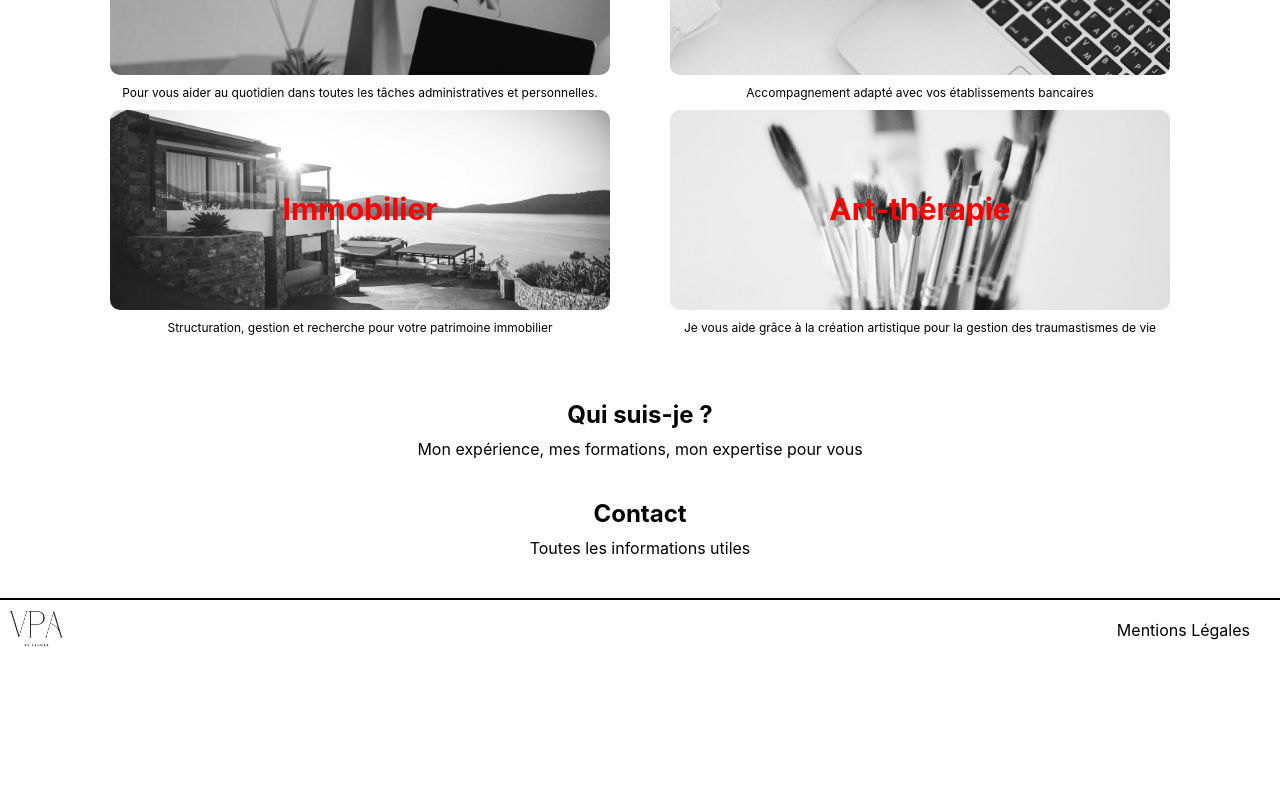
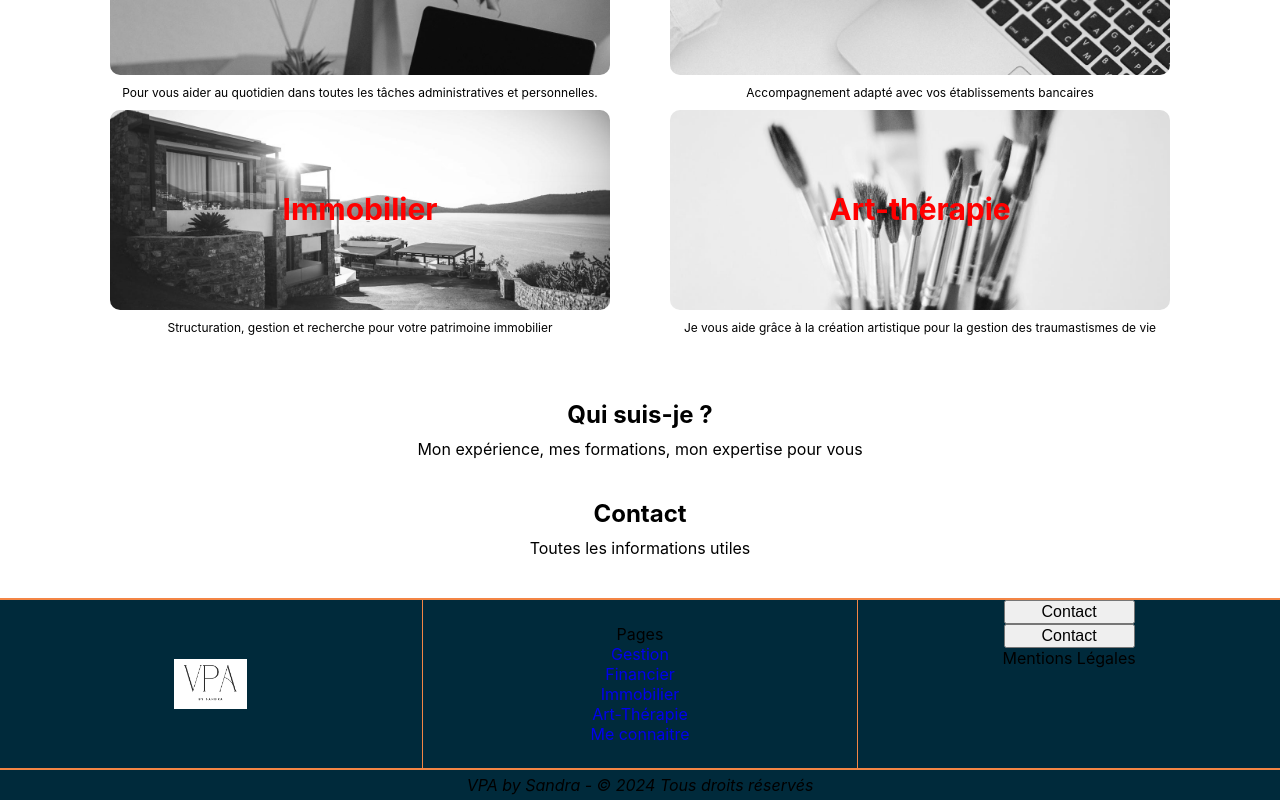
Before and after one commit to JeremyPromsy/SandraPro, a React (Create React App) app in the folder frontsandra/: page / in a window 1280 px wide. Shown: the part 361-1161 px from the top of the page. Before the commit the page ends 1021 px from the top, so only its background shows below. Built offline with nearby package versions, Linux system fonts and the light colour scheme.

Commit message:
Avancement du site

```diff
--- a/frontsandra/src/components/Footer.jsx
+++ b/frontsandra/src/components/Footer.jsx
@@ -7,13 +7,52 @@ import logo from "../assets/VPA-Logo.png"
 function Footer() {
     return (
         <div className="footer">
+            <div className="footerHaut">
+            <div className="footerGauche">
                 <NavLink to="/">
-                    <img className="logoFooter"
-                    src= {logo}
-                    alt ="logo LaFamicale" />
+                    <img className="logoFooter" src= {logo} alt ="logo LaFamicale" />
                 </NavLink>
-            <div className="nav-linksFooter">
-                <Link to="/mentionslégales">Mentions Légales</Link>
+            </div>
+            <div className="footerMilieu">
+                <ul className="navLinksFooterMid">
+                    Pages
+                    <li className="nav-links-footer nav-links-footer1">
+                    <NavLink to="/Gestion">Gestion</NavLink>
+                    </li>
+                    <li className="nav-links-footer nav-links-footer2">
+                    <NavLink to="/financier">Financier</NavLink>
+                    </li>
+                    <li className="nav-links-footer nav-links-footer3">
+                    <NavLink to="/immobilier">Immobilier</NavLink>
+                    </li>
+                    <li className="nav-links-footer nav-links-footer4">
+                    <NavLink to="/art-thérapie">Art-Thérapie</NavLink>
+                    </li>
+                    <li className="nav-links-footer nav-links-footer5">
+                    <NavLink to="/informations">Me connaitre</NavLink>
+                    </li>
+                </ul>
+            </div>
+            <div className="footerDroit">
+                <div className="nav-linksFooter">
+                    <div className="footerBoutonContact">
+                        <button className="nav-links-footer nav-links-footer6">
+                            <NavLink to="/contact">Contact</NavLink>
+                        </button>
+                    </div>
+                    <div className="footerBoutonLinkedin">
+                        <button className="nav-links-footer nav-links-footer7">
+                            <NavLink to="/contact">Contact</NavLink>
+                        </button>
+                    </div>
+                    <div className="footerMentions">
+                        <Link to="/mentionslégales">Mentions Légales</Link>
+                    </div>
+                </div>
+            </div>
+            </div>
+            <div className="footerBas">
+                VPA by Sandra - © 2024 Tous droits réservés
             </div>
         </div>
     )
--- a/frontsandra/src/styles/description.css
+++ b/frontsandra/src/styles/description.css
@@ -17,7 +17,9 @@
     font-size: 20px;
     box-shadow: 0px 5px 10px 0px rgb(0 0 0 / 10%);
     height: 70px;
-    background-color: orange;
+    border-radius: 20px;
+    background-color: #f38545;
+    color: white;
     display: flex;
     justify-content: center;
     align-items: center;
--- a/frontsandra/src/styles/footer.css
+++ b/frontsandra/src/styles/footer.css
@@ -1,16 +1,66 @@
 .footer {
     display: flex;
     justify-content: space-between;
+    flex-direction: column;
     align-items: center;
     text-align: center;
-    color: white;
-    height: 60px;
-    border-top: 2px black solid;
+    border-top: 2px #f38545 solid;
+    background-color: #002A3B;
+    height: 200px;
+}
+
+.footerHaut{
+    display: flex;
+    justify-content: space-between;
+    width: 100%;
+    height: 90%;
+}
+
+.footerGauche {
+    display: flex;
+    justify-content: center;
+    align-items: center;
+    width: 33%;
 }
 
 .logoFooter {
     height: 50px;
     padding-top: 5px;
+}
+
+.footerMilieu {
+    display: flex;
+    justify-content: center;
+    align-items: center;
+    width: 34%;
+    margin:0;
+    padding: 0;
+    border-left: 1px #f38545  solid ;
+    border-right: 1px #f38545 solid;
+}
+
+.navLinksFooterMid {
+    margin:0;
+    padding: 0;
+}
+
+.nav-links-footer {
+    list-style: none;
+    text-decoration: none;
+    color: black;
+}
+
+.footerDroit {
+    display: flex;
+    justify-content: center;
+    width: 33%;
+}
+
+.footerBas{
+    border-top: 2px solid #f38545;
+    padding: 5px 0;
+    width: 100%;
+    font-style: italic;
 }
 
 .nav-linksFooter a {
@@ -19,6 +69,8 @@
     padding: 0 30px;
     font-size: 16px;
 }
+
+
 
 @media (max-width: 375px) {
     .footer {
--- a/frontsandra/src/styles/nav.css
+++ b/frontsandra/src/styles/nav.css
@@ -1,5 +1,5 @@
 .header {
-  background: green;
+  background: #002A3B;
   height: 100px;
   position: sticky;
   width: 100%;
@@ -8,7 +8,6 @@
 }
 
 .navLogo {
-  background: green;
   display: flex;
   align-items: center;
   justify-content: space-between;
@@ -28,6 +27,7 @@
 
 .logoNav {
   text-align: center;
+  padding: 0 20px 0 10px;
 }
 
 .logo-img{
@@ -54,8 +54,12 @@
 
 .nav-links6{
   border-radius: 20px;
-  background-color: orange;
+  background-color: #f38545 ;
   border: none;
+}
+
+.nav-links {
+  padding: 0 5px;
 }
 
 .nav-links a {
@@ -69,5 +73,6 @@
 .nav-links a.active,
 .nav-links a:hover,
 .nav-links a:focus {
-    background-color: #555;
+    background-color: #f38545 ;
+    border-radius: 20px;
 }
--- a/frontsandra/src/styles/savoirplus.css
+++ b/frontsandra/src/styles/savoirplus.css
@@ -15,6 +15,6 @@
     height: 50px;
     width: 100px;
     border-radius: 20px;
-    background-color: rgba(218, 117, 51, 1);
-    border: solid 1px black;
+    background-color: #f38545;
+    border: none;
 }
```
